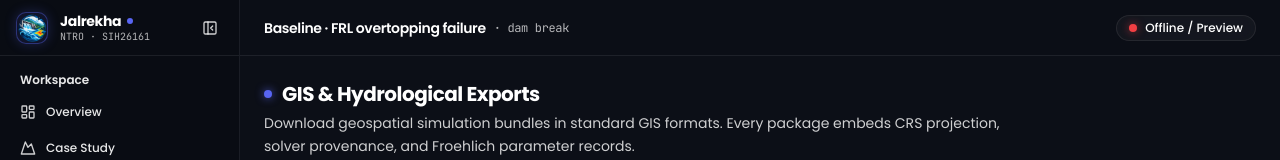
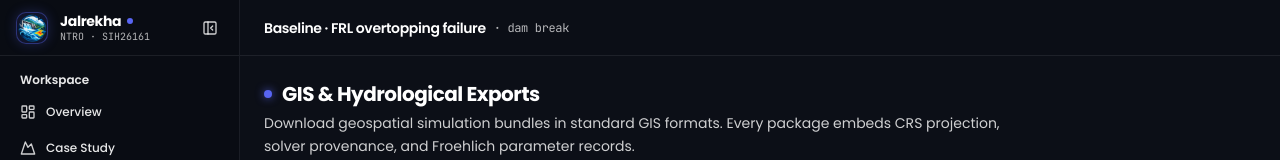
Before and after one commit to adityajha-coder/SIH26161, a Next.js app in the folder frontend/: page /exports in a window 1280 px wide. Shown: the top 160 px of the page. Built offline with nearby package versions, Linux system fonts and the light colour scheme; no server answers.

Commit message:
fix(frontend): remove Connected status badge from top bar header

```diff
--- a/frontend/components/shell/top-bar.tsx
+++ b/frontend/components/shell/top-bar.tsx
@@ -5,15 +5,7 @@ import { Menu, PanelLeft } from 'lucide-react'
 import { Sheet, SheetContent, SheetTitle, SheetTrigger } from '@/components/ui/sheet'
 import { Button } from '@/components/ui/button'
 import { usePlatform } from '@/lib/platform-store'
-import { cn } from '@/lib/utils'
 import { SidebarNav } from './sidebar-nav'
-
-const STATUS_COPY = {
-  connected: { label: 'Connected', dot: 'bg-[#23a55a]', shadow: 'shadow-[0_0_8px_rgba(35,165,90,0.6)]' },
-  checking: { label: 'Checking', dot: 'bg-[#f0b232]', shadow: 'shadow-[0_0_8px_rgba(240,178,50,0.6)]' },
-  unreachable: { label: 'Offline / Preview', dot: 'bg-[#f23f43]', shadow: 'shadow-[0_0_8px_rgba(242,63,67,0.6)]' },
-  not_configured: { label: 'Preview Mode', dot: 'bg-[#f0b232]', shadow: 'shadow-[0_0_8px_rgba(240,178,50,0.6)]' },
-} as const
 
 export function TopBar({
   sidebarOpen,
@@ -22,9 +14,8 @@ export function TopBar({
   sidebarOpen?: boolean
   onToggleSidebar?: () => void
 }) {
-  const { activeScenario, apiStatus } = usePlatform()
+  const { activeScenario } = usePlatform()
   const [open, setOpen] = useState(false)
-  const status = STATUS_COPY[apiStatus]
 
   return (
     <header className="flex h-14 shrink-0 items-center justify-between border-b border-white/[0.08] bg-[#0c0f17]/85 backdrop-blur-md px-4 lg:px-6">
@@ -64,12 +55,6 @@ export function TopBar({
           </p>
         </div>
       </div>
-
-      {/* Clean status indicator on the right */}
-      <div className="flex items-center gap-2 rounded-full border border-white/[0.08] bg-white/[0.04] px-3 py-1 text-xs text-white backdrop-blur-sm">
-        <span className={cn('size-2 rounded-full', status.dot, status.shadow)} aria-hidden="true" />
-        <span className="font-medium text-xs text-white">{status.label}</span>
-      </div>
     </header>
   )
 }
```
